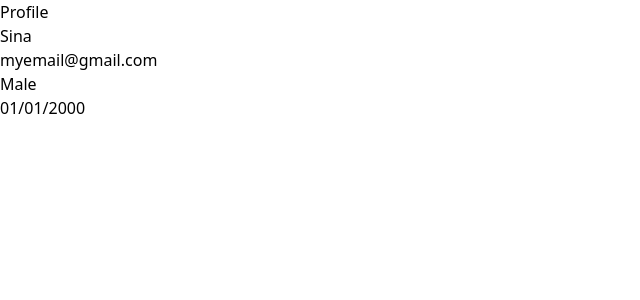
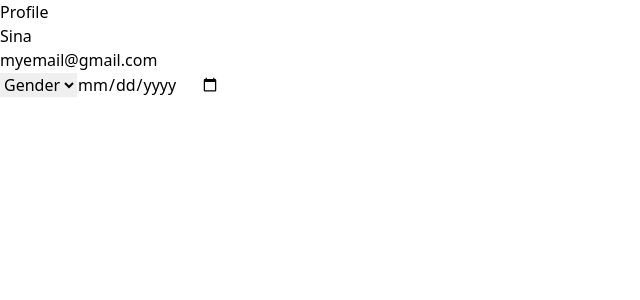
Before and after one commit to Sina-Hgs/user-profile-react, a React (Vite) app: page / in a window 1280 px wide. Shown: the top 300 px of the page, without its empty margins (0-640 px from the left). Built offline with nearby package versions, Linux system fonts and the light colour scheme; the HTML template or start-up script is replaced by a standard one.

Commit message:
Made the DropDown component

```diff
--- a/src/components/Calender.jsx
+++ b/src/components/Calender.jsx
@@ -1,5 +1,9 @@
 const Calender = () => {
-  return <div>Calender</div>;
+  return (
+    <>
+      <input type="date" />
+    </>
+  );
 };
 
 export default Calender;
--- a/src/components/DropDown.jsx
+++ b/src/components/DropDown.jsx
@@ -1,5 +1,28 @@
-const DropDown = () => {
-  return <div>DropDown</div>;
+import { useState, useEffect } from "react";
+
+const DropDown = ({ defaultValue, values }) => {
+  const [options, setOptions] = useState([]);
+
+  useEffect(() => {
+    setOptions([]);
+    for (let i = 0; i < values.length; i++) {
+      setOptions((prev) => [
+        ...prev,
+        <option value={values[i]} key={i}>
+          {values[i]}
+        </option>,
+      ]);
+    }
+  }, [values]);
+
+  return (
+    <select required defaultValue={0}>
+      <option value={0} disabled hidden>
+        {defaultValue}
+      </option>
+      {...options}
+    </select>
+  );
 };
 
 export default DropDown;
--- a/src/routes/EditProfile.jsx
+++ b/src/routes/EditProfile.jsx
@@ -1,5 +1,11 @@
+import DropDown from "../components/DropDown";
+
 const EditProfile = () => {
-  return <div>EditProfile</div>;
+  return (
+    <div>
+      <DropDown defaultValue={"Gender"} values={["Male", "Female"]} />
+    </div>
+  );
 };
 
 export default EditProfile;
--- a/src/routes/ProfilePage.jsx
+++ b/src/routes/ProfilePage.jsx
@@ -1,11 +1,14 @@
+import Calender from "../components/Calender";
+import DropDown from "../components/DropDown";
+
 const ProfilePage = () => {
   return (
     <div>
       <h1>Profile</h1>
       <h2>Sina</h2>
       <p>myemail@gmail.com</p>
-      <p>Male</p>
-      <p>01/01/2000</p>
+      <DropDown defaultValue={'Gender'} values={["Male", "Female"]} />
+      <Calender />
     </div>
   );
 };
```
